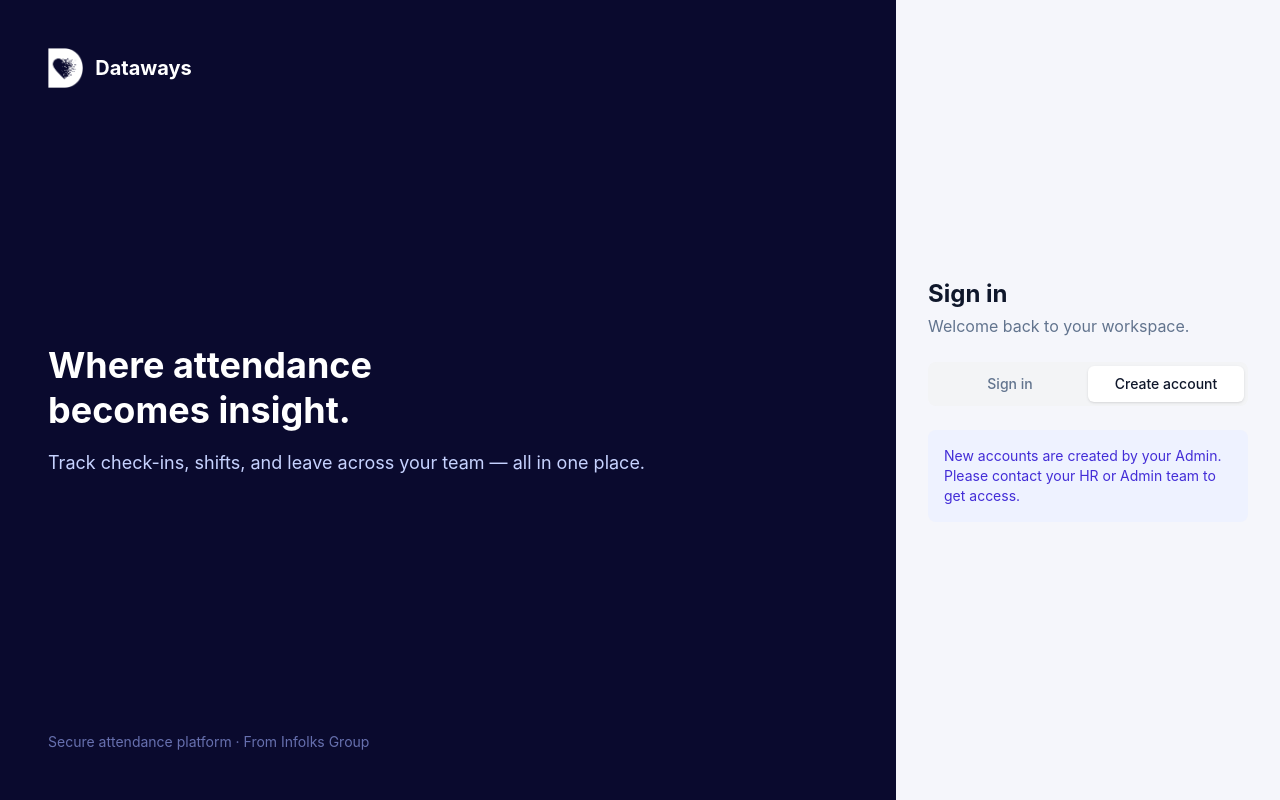
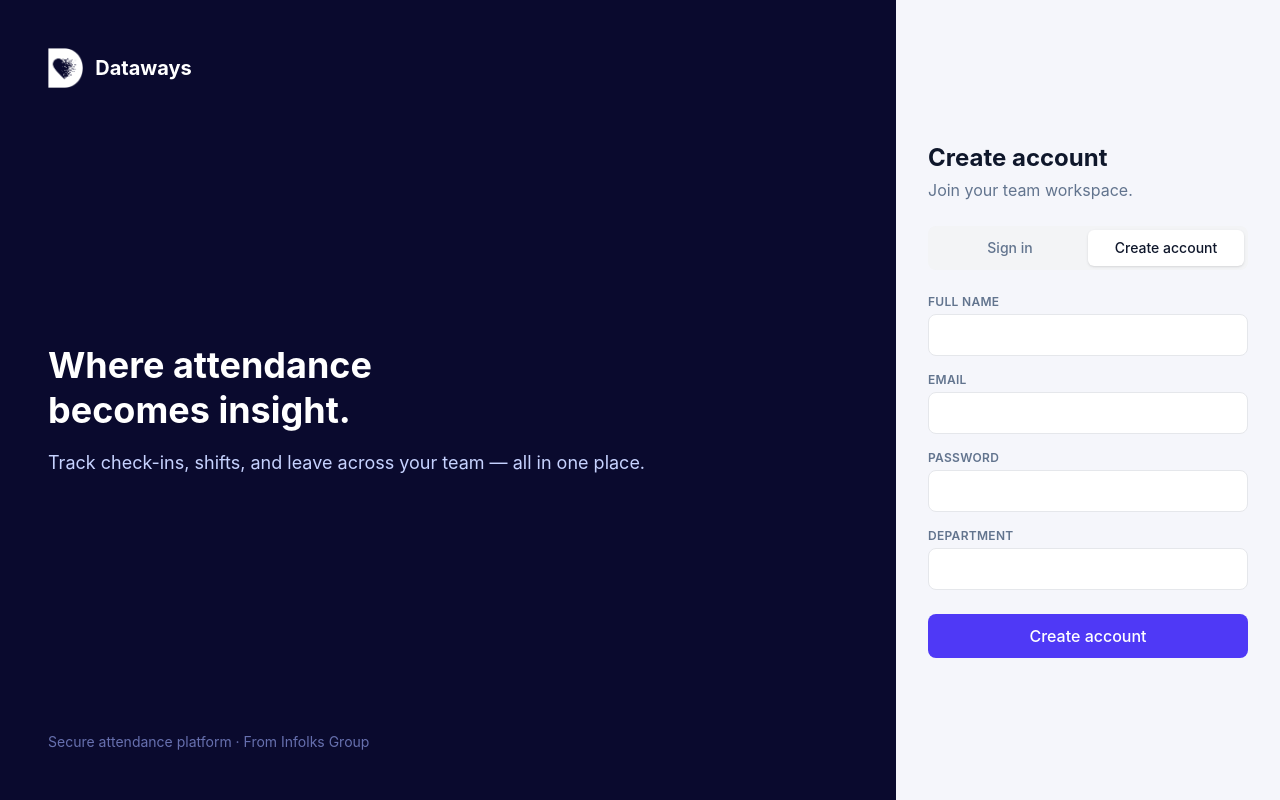
Before and after one commit to sebinsbn8-maker/dataways-attendance, a React (Vite) app in the folder frontend/: page /login in a window 1280 px wide. Both pictures are taken after typing "name@example.com", "Sample123" into the empty fields and a click on the button "Create account". Built offline with nearby package versions, Linux system fonts and the light colour scheme.

Commit message:
Add working Create Account form

```diff
--- a/frontend/src/pages/Login.jsx
+++ b/frontend/src/pages/Login.jsx
@@ -10,6 +10,10 @@ function Login() {
   const [error, setError] = useState('');
   const navigate = useNavigate();
 
+  const [signupData, setSignupData] = useState({ name: '', email: '', password: '', department: '', shift: '' });
+  const [signupError, setSignupError] = useState('');
+  const [signupSuccess, setSignupSuccess] = useState(false);
+
   const handleSubmit = async (e) => {
     e.preventDefault();
     setError('');
@@ -20,6 +24,21 @@ function Login() {
       navigate('/dashboard');
     } catch (err) {
       setError('Invalid email or password');
+    }
+  };
+
+  const handleSignupChange = (e) => {
+    setSignupData({ ...signupData, [e.target.name]: e.target.value });
+  };
+
+  const handleSignupSubmit = async (e) => {
+    e.preventDefault();
+    setSignupError('');
+    try {
+      await api.post('/auth/register', signupData);
+      setSignupSuccess(true);
+    } catch (err) {
+      setSignupError(err.response?.data?.detail || 'Failed to create account');
     }
   };
 
@@ -50,8 +69,12 @@ function Login() {
             <span className="text-xl font-bold text-slate-900">Dataways</span>
           </div>
 
-          <h2 className="text-2xl font-bold text-slate-900 mb-1">Sign in</h2>
-          <p className="text-slate-500 mb-6">Welcome back to your workspace.</p>
+          <h2 className="text-2xl font-bold text-slate-900 mb-1">
+            {activeTab === 'signin' ? 'Sign in' : 'Create account'}
+          </h2>
+          <p className="text-slate-500 mb-6">
+            {activeTab === 'signin' ? 'Welcome back to your workspace.' : 'Join your team workspace.'}
+          </p>
 
           {/* Tabs */}
           <div className="flex bg-gray-100 rounded-lg p-1 mb-6">
@@ -76,9 +99,65 @@ function Login() {
           </div>
 
           {activeTab === 'create' ? (
-            <div className="bg-indigo-50 text-indigo-700 text-sm p-4 rounded-lg">
-              New accounts are created by your Admin. Please contact your HR or Admin team to get access.
-            </div>
+            signupSuccess ? (
+              <div className="bg-green-50 text-green-700 text-sm p-4 rounded-lg">
+                Account created! You can now switch to Sign in and log in.
+              </div>
+            ) : (
+              <form onSubmit={handleSignupSubmit}>
+                {signupError && (
+                  <div className="bg-red-50 text-red-700 text-sm p-3 rounded-lg mb-4">
+                    {signupError}
+                  </div>
+                )}
+
+                <label className="block text-xs font-semibold tracking-wide text-slate-500 mb-1 uppercase">Full Name</label>
+                <input
+                  name="name"
+                  type="text"
+                  value={signupData.name}
+                  onChange={handleSignupChange}
+                  required
+                  className="w-full bg-white border border-gray-200 rounded-lg px-3 py-2.5 mb-4 text-sm focus:outline-none focus:ring-2 focus:ring-indigo-500"
+                />
+
+                <label className="block text-xs font-semibold tracking-wide text-slate-500 mb-1 uppercase">Email</label>
+                <input
+                  name="email"
+                  type="email"
+                  value={signupData.email}
+                  onChange={handleSignupChange}
+                  required
+                  className="w-full bg-white border border-gray-200 rounded-lg px-3 py-2.5 mb-4 text-sm focus:outline-none focus:ring-2 focus:ring-indigo-500"
+                />
+
+                <label className="block text-xs font-semibold tracking-wide text-slate-500 mb-1 uppercase">Password</label>
+                <input
+                  name="password"
+                  type="password"
+                  value={signupData.password}
+                  onChange={handleSignupChange}
+                  required
+                  className="w-full bg-white border border-gray-200 rounded-lg px-3 py-2.5 mb-4 text-sm focus:outline-none focus:ring-2 focus:ring-indigo-500"
+                />
+
+                <label className="block text-xs font-semibold tracking-wide text-slate-500 mb-1 uppercase">Department</label>
+                <input
+                  name="department"
+                  type="text"
+                  value={signupData.department}
+                  onChange={handleSignupChange}
+                  className="w-full bg-white border border-gray-200 rounded-lg px-3 py-2.5 mb-6 text-sm focus:outline-none focus:ring-2 focus:ring-indigo-500"
+                />
+
+                <button
+                  type="submit"
+                  className="w-full bg-indigo-600 text-white py-2.5 rounded-lg font-medium hover:bg-indigo-700 transition"
+                >
+                  Create account
+                </button>
+              </form>
+            )
           ) : (
             <>
               {error && (
@@ -99,7 +178,7 @@ function Login() {
 
                 <div className="flex justify-between items-center mb-1">
                   <label className="block text-xs font-semibold tracking-wide text-slate-500 uppercase">Password</label>
-                  <a href="#" className="text-xs text-indigo-600 hover:underline">Forgot password?</a>
+                  <a href="/forgot-password" className="text-xs text-indigo-600 hover:underline">Forgot password?</a>
                 </div>
                 <input
                   type="password"
```
Also changed, not shown: 1 other file (tests, documents, lock files or other folders).
